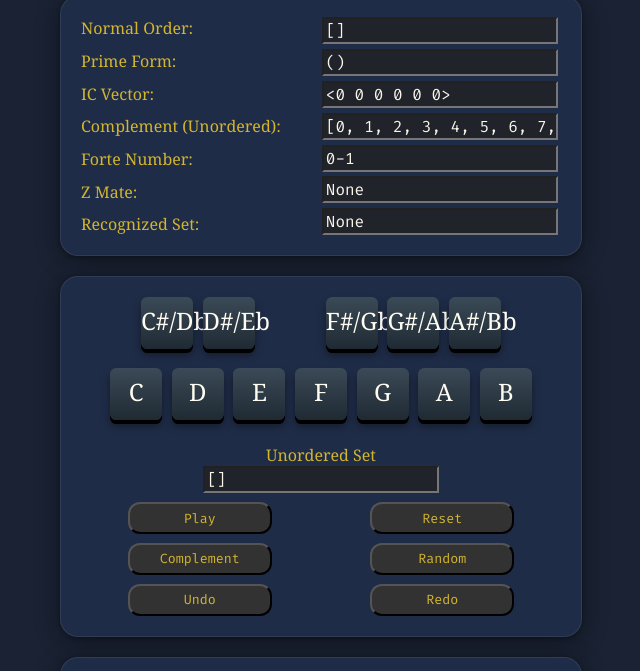
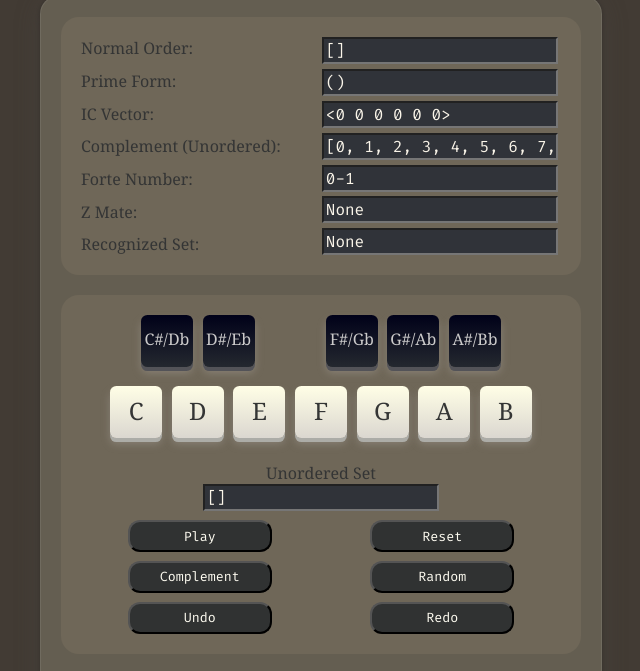
Before and after one commit to ast173/PitchClassSet, a website with bundled scripts: page public/index.html in a window 1280 px wide. Shown: the part 171-842 px from the top of the page, without its empty margins (319-959 px from the left). Built offline with nearby package versions, Linux system fonts and the light colour scheme.

Commit message:
Reformated the css. No change to the underlying logic.

```diff
--- a/public/index.html
+++ b/public/index.html
@@ -25,6 +25,7 @@
 
     <body>
         <!-- outputs -->
+    <div class="main">
         <div class="card">
             <div class="outputs">
                 <div class="outputs-column">
@@ -166,5 +167,6 @@
                 <button id="help"     class="btn">Help</button>
             </div>
         </div>
+    </div>
     </body>
 </html>
--- a/public/settings/settings.css
+++ b/public/settings/settings.css
@@ -2,39 +2,49 @@
     --font: "Lora", Georgia, serif;
     --font-mono: "Fira Code", monospace;
 
-    --pc-btn-color: #fff;
-    --pc-btn-bg: linear-gradient(#3b4a57, #1f2a33);
-    --pc-btn-hover-color: #989d9f;
-    --pc-btn-hover-bg: linear-gradient(#254255, #152029);
-    --pc-btn-active-color: #4e4f50;
-    --pc-btn-active-bg: linear-gradient(#252f40, #121d27);
+    --pc-btn-color: #343535;
+    --pc-btn-bg: linear-gradient(#fffee6, #dbd7d0);
+    --pc-btn-hover-color: #4e4f50;
+    --pc-btn-hover-bg: linear-gradient(#d7d7c6, #bcb8b3);
+    --pc-btn-active-color: #636465;
+    --pc-btn-active-bg: linear-gradient(#c0bfad, #aaa7a2);
+    --pc-btn-box-shadow: 0 4px 0 #acaca7, 0 6px 8px rgba(176, 167, 160, 0.4);
 
-    --title-color: #fff;
-    --subtitle-color: #505878;
+    --pc-btn-bk-color: #cbcaca;
+    --pc-btn-bk-bg: linear-gradient(#000119, #24282f);
+    --pc-btn-hover-bk-color: #b1b0af;
+    --pc-btn-hover-bk-bg: linear-gradient(#282839, #43474c);
+    --pc-btn-active-bk-color: #9c9b9a;
+    --pc-btn-active-bk-bg: linear-gradient(#3f4052, #55585d);
+    --pc-btn-box-bk-shadow: 0 4px 0 #535358, 0 6px 8px rgba(176, 167, 160, 0.4);
 
-    --body-bg: #1a2233;
+    --title-color: #fffdf2;
+    --subtitle-color: #929077;
 
-    --card-color: #4c72a4;
-    --card-bg: #1f2c47;
-    --card-bg-hover: #232f47;
+    --body-bg: #423b34;
+    --main-bg: #645e51;
 
-    --btn-color: #3f5177;
-    --btn-bg: #142b46;
-    --btn-bg-hover: #1c3047;
+    --card-color: #343535;
+    --card-bg: #6f6758;
+    --card-bg-hover: #79705f;
+    --card-border: rgba(255,255,255,0.08);
+    --card-shadow: 0 4px 24px rgba(75, 73, 70, 0.4), 0 1px 4px rgba(0,0,0,0.3);
+    --card-shadow-hover: 0 8px 32px rgba(109, 105, 93, 0.5)px rgba(0,0,0,0.35);
 
-    --input-bg: #20232a;
-    --font-color: #dad6d6;
+    --btn-color: #fffdf2;
+    --btn-bg: #303232;
+    --btn-bg-hover: #444749;
 
-    --focus-border-color: #4c72a4;
+    --io-bg: #303339;
+    --io-color: #faf5e9;
+    --io-focus-border-color: #ede3b7;
+    --io-box-shadow: 0 0 0 3px rgba(37, 32, 111, 0.2);
 
     --radius-sm: 6px;
     --radius-md: 12px;
     --radius-lg: 18px;
 
     --border-bottom: 2px solid rgba(255,255,255,0.06);
-    --border-card: rgba(255,255,255,0.08);
-    --shadow-card: 0 4px 24px rgba(0,0,0,0.4), 0 1px 4px rgba(0,0,0,0.3);
-    --shadow-card-hover: 0 8px 32px rgba(0,0,0,0.5), 0 2px 8px rgba(0,0,0,0.35);
 }
 
 h1 {
@@ -52,9 +62,7 @@ body {
     background: var(--body-bg);
     min-height: 100vh;
     padding: 2.5rem 1.5rem 4rem;
-    background-image:
-        radial-gradient(ellipse at 20% 0%, rgba(74,111,165,0.18) 0%, transparent 60%),
-        radial-gradient(ellipse at 80% 100%, rgba(224,123,57,0.1) 0%, transparent 50%);
+    background-color: var(--body-bg);
 }
 
 /* inputs */
@@ -196,3 +204,25 @@ body {
 #show-unique:checked + label::after {
     content: "On";
 }
+
+@media (max-width: 520px) {
+    .card {
+        width: 100%;
+        box-sizing: border-box;
+    }
+
+    #Tn-output, #TnI-output {
+        width: 100%;
+        box-sizing: border-box;
+    }
+
+    .pc-btn {
+        width: 2.5rem;
+        height: 2.5rem;
+        font-size: large;
+    }
+
+    .btn {
+        width: 100%;
+    }
+}
--- a/public/style.css
+++ b/public/style.css
@@ -2,34 +2,43 @@
     --font: "Lora", Georgia, serif;
     --font-mono: "Fira Code", monospace;
 
-    --pc-btn-color: #fffdf2;
-    --pc-btn-bg: linear-gradient(#3b4a57, #1f2a33);
-    --pc-btn-hover-color: #989d9f;
-    --pc-btn-hover-bg: linear-gradient(#254255, #152029);
-    --pc-btn-active-color: #4e4f50;
-    --pc-btn-active-bg: linear-gradient(#252f40, #121d27);
+    --pc-btn-color: #343535;
+    --pc-btn-bg: linear-gradient(#fffee6, #dbd7d0);
+    --pc-btn-hover-color: #4e4f50;
+    --pc-btn-hover-bg: linear-gradient(#d7d7c6, #bcb8b3);
+    --pc-btn-active-color: #636465;
+    --pc-btn-active-bg: linear-gradient(#c0bfad, #aaa7a2);
+    --pc-btn-box-shadow: 0 4px 0 #acaca7, 0 6px 8px rgba(176, 167, 160, 0.4);
+
+    --pc-btn-bk-color: #cbcaca;
+    --pc-btn-bk-bg: linear-gradient(#000119, #24282f);
+    --pc-btn-hover-bk-color: #b1b0af;
+    --pc-btn-hover-bk-bg: linear-gradient(#282839, #43474c);
+    --pc-btn-active-bk-color: #9c9b9a;
+    --pc-btn-active-bk-bg: linear-gradient(#3f4052, #55585d);
+    --pc-btn-box-bk-shadow: 0 4px 0 #535358, 0 6px 8px rgba(176, 167, 160, 0.4);
 
     --title-color: #fffdf2;
     --subtitle-color: #929077;
 
-    --body-bg: #1a2233;
+    --body-bg: #423b34;
+    --main-bg: #645e51;
 
-    --card-color: #d3b52e;
-    --card-bg: #1f2c47;
-    --card-bg-hover: #232f47;
+    --card-color: #343535;
+    --card-bg: #6f6758;
+    --card-bg-hover: #79705f;
     --card-border: rgba(255,255,255,0.08);
-    --card-shadow: 0 4px 24px rgba(0,0,0,0.4), 0 1px 4px rgba(0,0,0,0.3);
-    --card-shadow-hover: 0 8px 32px rgba(0,0,0,0.5), 0 2px 8px rgba(0,0,0,0.35);
+    --card-shadow: 0 4px 24px rgba(75, 73, 70, 0.4), 0 1px 4px rgba(0,0,0,0.3);
+    --card-shadow-hover: 0 8px 32px rgba(109, 105, 93, 0.5)px rgba(0,0,0,0.35);
 
-    --btn-color: #d3b52e;
-    --btn-bg: #323232;
-    --btn-bg-hover: #1c3047;
+    --btn-color: #fffdf2;
+    --btn-bg: #303232;
+    --btn-bg-hover: #444749;
 
-    --io-bg: #20232a;
+    --io-bg: #303339;
     --io-color: #faf5e9;
-
-    /* old color: #4c72a4; */
-    --focus-border-color: #d3b52e;
+    --io-focus-border-color: #ede3b7;
+    --io-box-shadow: 0 0 0 3px rgba(37, 32, 111, 0.2);
 
     --radius-sm: 6px;
     --radius-md: 12px;
@@ -38,7 +47,7 @@
     --border-bottom: 2px solid rgba(255,255,255,0.06);
 }
 
-/* header */
+/* ========== HEADER ========== */
 header {
     display: flex;
     flex-direction: column;
@@ -58,7 +67,7 @@ header p {
     font-variant-ligatures: none;
 }
 
-/* body */
+/* ========== BODY ========== */
 body {
     display: flex;
     flex-direction: column;
@@ -68,6 +77,19 @@ body {
     min-height: 100vh;
     padding: 2.5rem 1.5rem 4rem;
     background-color: var(--body-bg);
+    /* background-image:
+        radial-gradient(ellipse at 20% 0%, rgba(74,111,165,0.18) 0%, transparent 60%),
+        radial-gradient(ellipse at 80% 100%, rgba(224,123,57,0.1) 0%, transparent 50%); */
+}
+
+.main {
+    background-color: var(--main-bg);
+
+    border-radius: var(--radius-lg);
+    margin-bottom: 1.25rem;
+    border: 1px solid var(--card-border);
+    box-shadow: var(--card-shadow);
+    padding: 1.25rem 1.25rem;
 }
 
 .card {
@@ -77,8 +99,6 @@ body {
 
     border-radius: var(--radius-lg);
     margin-bottom: 1.25rem;
-    border: 1px solid var(--card-border);
-    box-shadow: var(--card-shadow);
     padding: 1.25rem 1.25rem;
 
     width: 30rem;
@@ -89,7 +109,7 @@ body {
     background-color: var(--card-bg-hover);
 }
 
-/* general */
+/* ========== IO FIELDS ========== */
 .io-field {
     color: var(--io-color);
     background-color: var(--io-bg);
@@ -101,11 +121,11 @@ body {
 
 .io-field:focus {
     outline: none;
-    border: 1px solid var(--focus-border-color);
-    box-shadow: 0 0 0 3px rgba(74, 111, 165, 0.2);
+    border: 1px solid var(--io-focus-border-color);
+    box-shadow: var(--io-box-shadow);
 }
 
-/* outputs */
+/* ========== OUTPUTS CARD ========== */
 .outputs {
     display: inline-grid;
     grid-template-columns: 1fr 1fr;
@@ -124,45 +144,8 @@ body {
     display: none;
 }
 
-/* inputs */
-.btn {
-    width: 9rem;
-    height: 2rem;
-    color: var(--btn-color);
-    background-color: var(--btn-bg);
-
-    font-family: var(--font-mono);
-    font-variant-ligatures: none;
-
-    border-radius: var(--radius-md);
-    margin-top: 0.25rem;
-}
-
-.btn:hover {
-    background-color: var(--btn-bg-hover);
-}
-
-.btn:focus {
-    outline: none;
-}
-
-div.btn-grid {
-    display: grid;
-    grid-template-columns: 1fr 1fr;
-    gap: 0.3rem;
-    justify-items: center;
-}
-
-div.input-section div.input-group {
-    display: flex;
-    flex-direction: column;
-    align-items: center;
-    margin-bottom: 0.3rem;
-}
-
-
-
-
+/* ========== INPUTS CARD ========== */
+/* PC BUTTONS */
 .pc-inputs {
     display: grid;
     grid-template-rows: 1fr 1fr;
@@ -185,24 +168,39 @@ div.input-section div.input-group {
 
     display: block;
     text-align: center;
-    line-height: 200%;
+    line-height: 210%;
 
     width: 3.25rem;
     height: 3.25rem;
     border-radius: 0.4rem;
 
+    font-family: var(--font);
+    font-size: x-large;
+
     color: var(--pc-btn-color);
     background-image: var(--pc-btn-bg);
 
-    font-family: var(--font);
-    font-size: x-large;
+    box-shadow: var(--pc-btn-box-shadow)
+}
 
-    box-shadow: 0 4px 0 black, 0 6px 8px rgba(0,0,0,0.4);
+.black-keys .pc-btn {
+    font-size: medium;
+    line-height: 310%;
+
+    color: var(--pc-btn-bk-color);
+    background-image: var(--pc-btn-bk-bg);
+
+    box-shadow: var(--pc-btn-box-bk-shadow)
 }
 
 .pc-btn:hover {
     color: var(--pc-btn-hover-color);
     background-image: var(--pc-btn-hover-bg);
+}
+
+.black-keys .pc-btn:hover {
+    color: var(--pc-btn-hover-bk-color);
+    background-image: var(--pc-btn-hover-bk-bg);
 }
 
 .pc-btn:active {
@@ -214,17 +212,60 @@ div.input-section div.input-group {
     pointer-events: none;
 }
 
+.pc-check {
+    display: none;
+}
+
 .pc-check:checked + label {
     color: var(--pc-btn-active-color);
     background-image: var(--pc-btn-active-bg);
     transform: scale(95%);
 }
 
-.pc-check {
-    display: none;
+.black-keys .pc-check:checked + label {
+    color: var(--pc-btn-active-bk-color);
+    background-image: var(--pc-btn-active-bk-bg);
+    transform: scale(95%);
 }
 
-/* transformations */
+/* INPUT SECTION */
+div.btn-grid {
+    display: grid;
+    grid-template-columns: 1fr 1fr;
+    gap: 0.3rem;
+    justify-items: center;
+}
+
+div.input-group {
+    display: flex;
+    flex-direction: column;
+    align-items: center;
+    margin-bottom: 0.3rem;
+}
+
+/* BUTTON */
+.btn {
+    width: 9rem;
+    height: 2rem;
+    color: var(--btn-color);
+    background-color: var(--btn-bg);
+
+    font-family: var(--font-mono);
+    font-variant-ligatures: none;
+
+    border-radius: var(--radius-md);
+    margin-top: 0.25rem;
+}
+
+.btn:hover {
+    background-color: var(--btn-bg-hover);
+}
+
+.btn:focus {
+    outline: none;
+}
+
+/* ========== TRANSFORMATIONS CARD ========== */
 div.trans-group {
     display: flex;
     flex-direction: column;
@@ -242,7 +283,7 @@ div.selector-row {
     margin-bottom: 0.25rem;
 }
 
-/* other */
+/* ========== OTHER CARD ========== */
 .card.bottom {
     display: flex;
     justify-content: center;
@@ -257,6 +298,7 @@ div.trans-group label {
     margin-bottom: 0.25rem;
 }
 
+/* ========== MOBILE ADJUSTMENTS ========== */
 @media (max-width: 520px) {
     .card {
         width: 100%;
```
